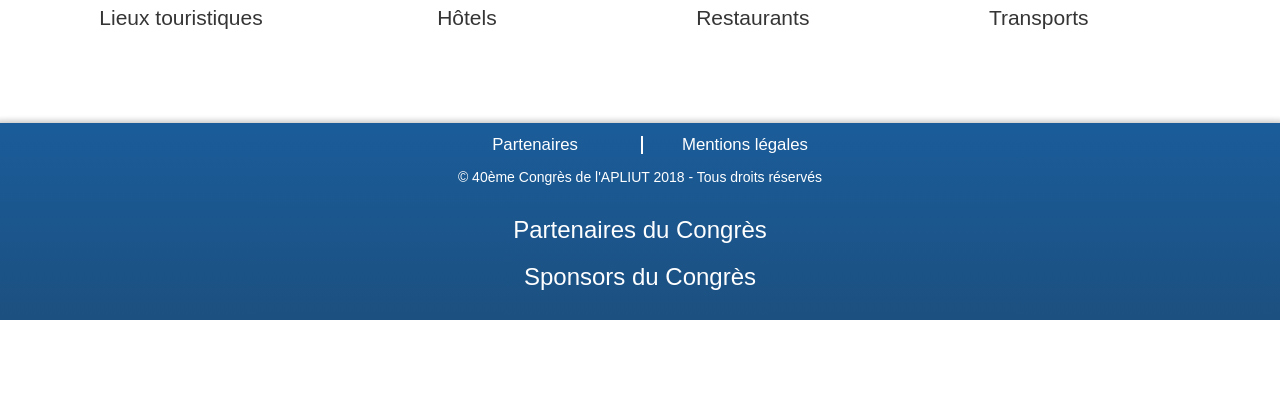
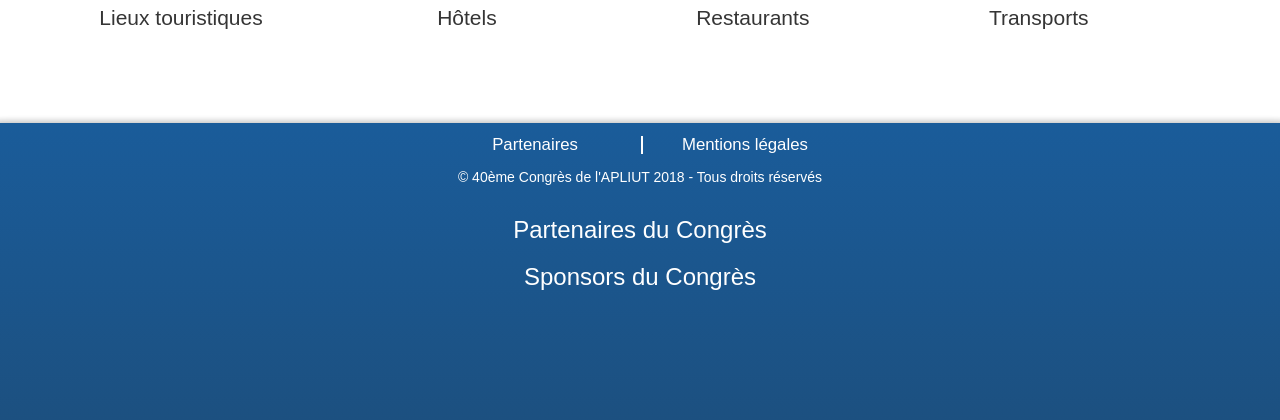
Before and after one commit to Hydroxycarbamide/PTUT2017, a PHP site: page / in a window 1280 px wide. Shown: the part 1359-1779 px from the top of the page. Before the commit the page ends 1679 px from the top, so only its background shows below. Run offline with PHP 8.4, Linux system fonts and the light colour scheme; data that the repository does not hold is empty; some libraries are stand-ins or nearby versions; some web fonts are replaced.

Commit message:
Correction graphique footer -> Affichages des partenaires

```diff
--- a/css/footer.css
+++ b/css/footer.css
@@ -105,4 +105,5 @@ footer .credits p {
 .partenaires {
 	text-align: center;
 	color: #fff;
+	line-height: 120px;
 }
```
